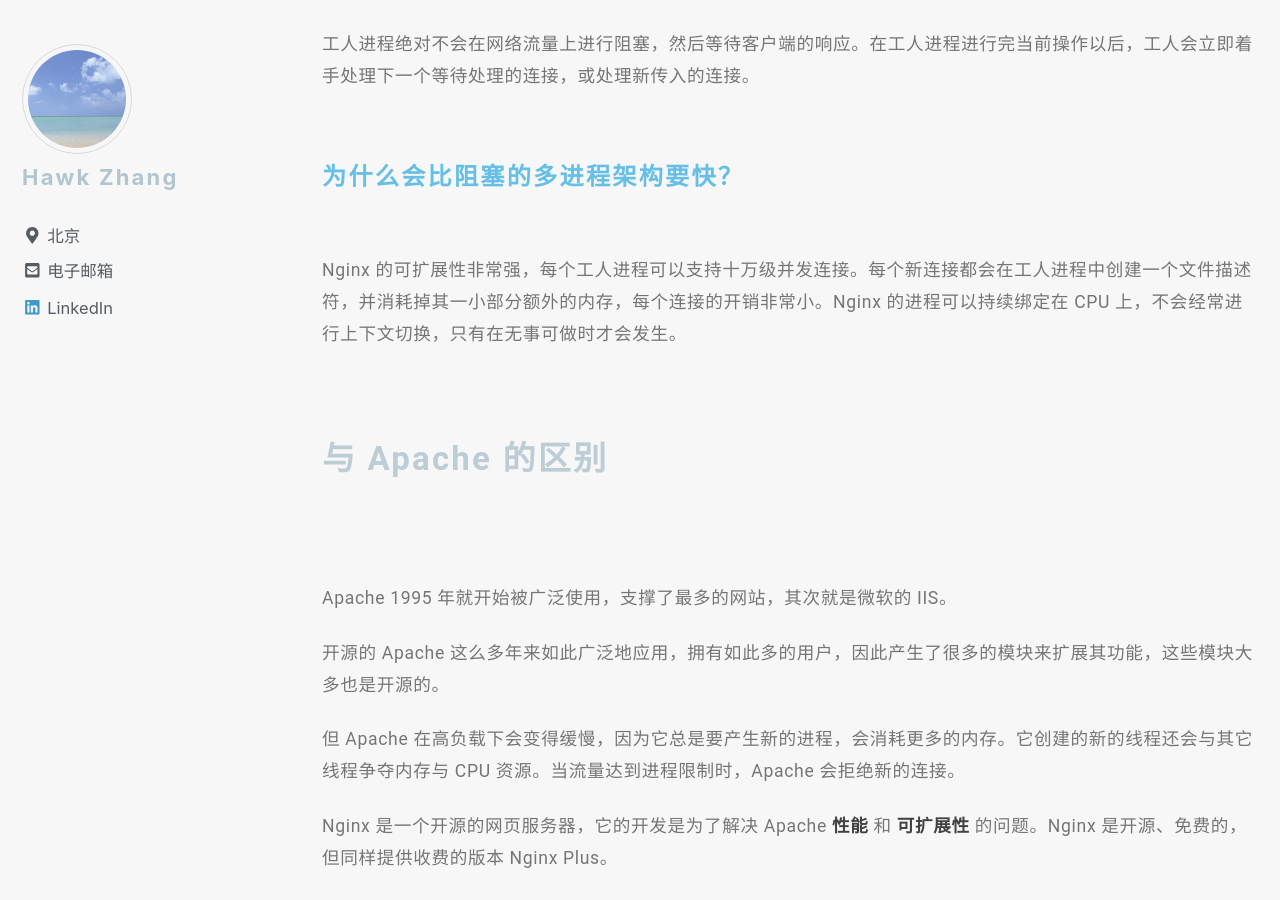
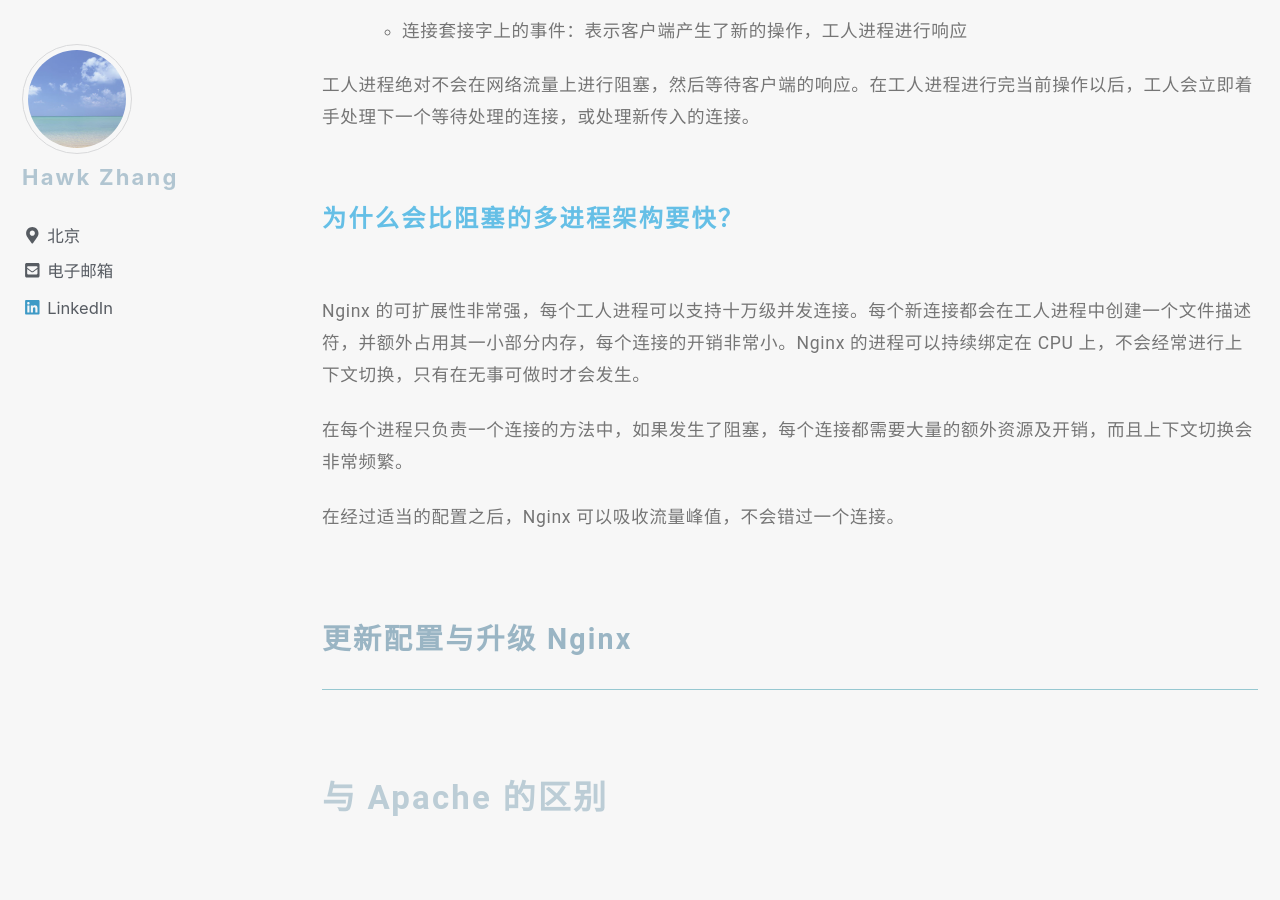
Before and after one commit to narru888/linotes_note, a Jekyll site: the page built from _posts/server/nginx/2016-01-03-nginx.basic.md, in a window 1280 px wide and 900 px high, scrolled down 8617 px. Built offline with Jekyll 4.4.1, drawn with Linux system fonts in a browser that asks for light colours; nearby versions of some CDN libraries; a script that is not in the unit is left out.

Commit message:
update on 2018-09-26 13:10:01 CST

```diff
--- a/_posts/server/nginx/2016-01-03-nginx.basic.md
+++ b/_posts/server/nginx/2016-01-03-nginx.basic.md
@@ -171,7 +171,24 @@
 
 #### 为什么会比阻塞的多进程架构要快？
 
-Nginx 的可扩展性非常强，每个工人进程可以支持十万级并发连接。每个新连接都会在工人进程中创建一个文件描述符，并消耗掉其一小部分额外的内存，每个连接的开销非常小。Nginx 的进程可以持续绑定在 CPU 上，不会经常进行上下文切换，只有在无事可做时才会发生。
+Nginx 的可扩展性非常强，每个工人进程可以支持十万级并发连接。每个新连接都会在工人进程中创建一个文件描述符，并额外占用其一小部分内存，每个连接的开销非常小。Nginx 的进程可以持续绑定在 CPU 上，不会经常进行上下文切换，只有在无事可做时才会发生。
+
+在每个进程只负责一个连接的方法中，如果发生了阻塞，每个连接都需要大量的额外资源及开销，而且上下文切换会非常频繁。
+
+在经过适当的配置之后，Nginx 可以吸收流量峰值，不会错过一个连接。
+
+
+
+
+
+
+
+
+
+
+
+### 更新配置与升级 Nginx
+
 
 
 
```
